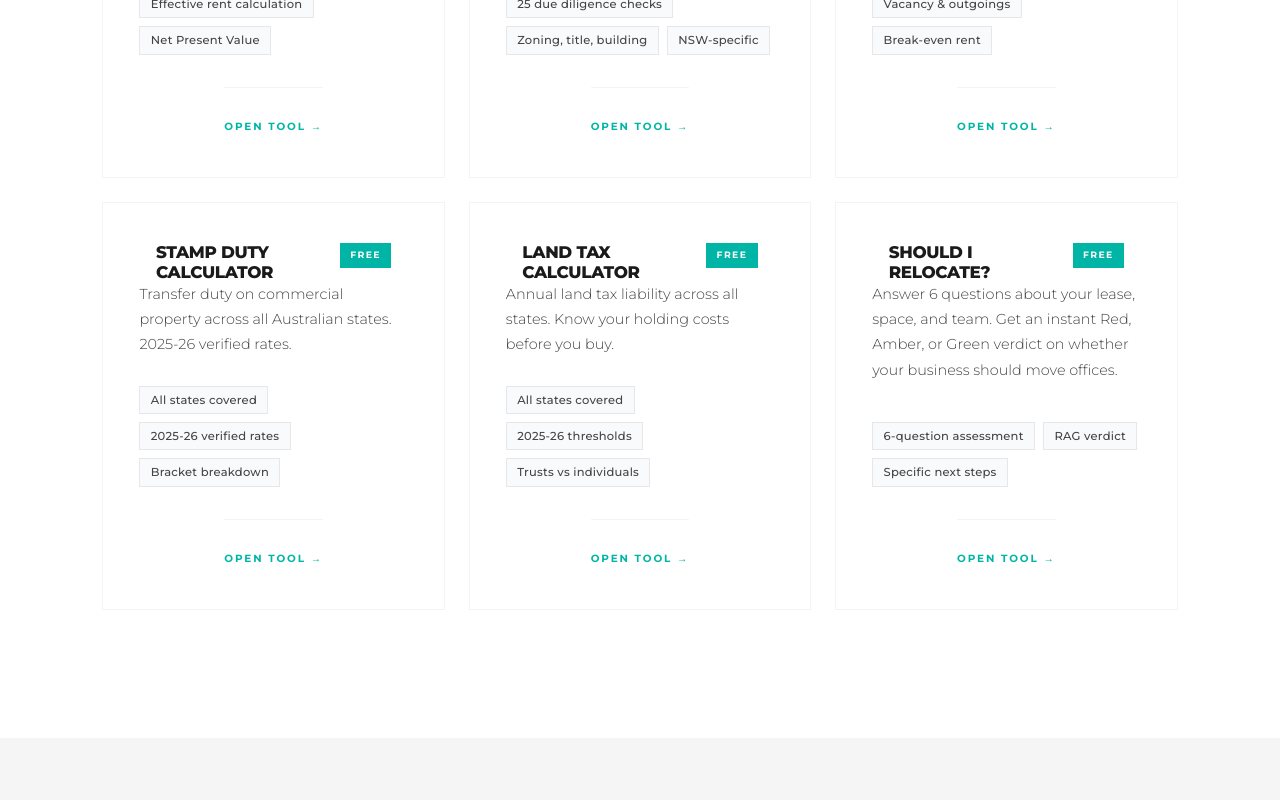
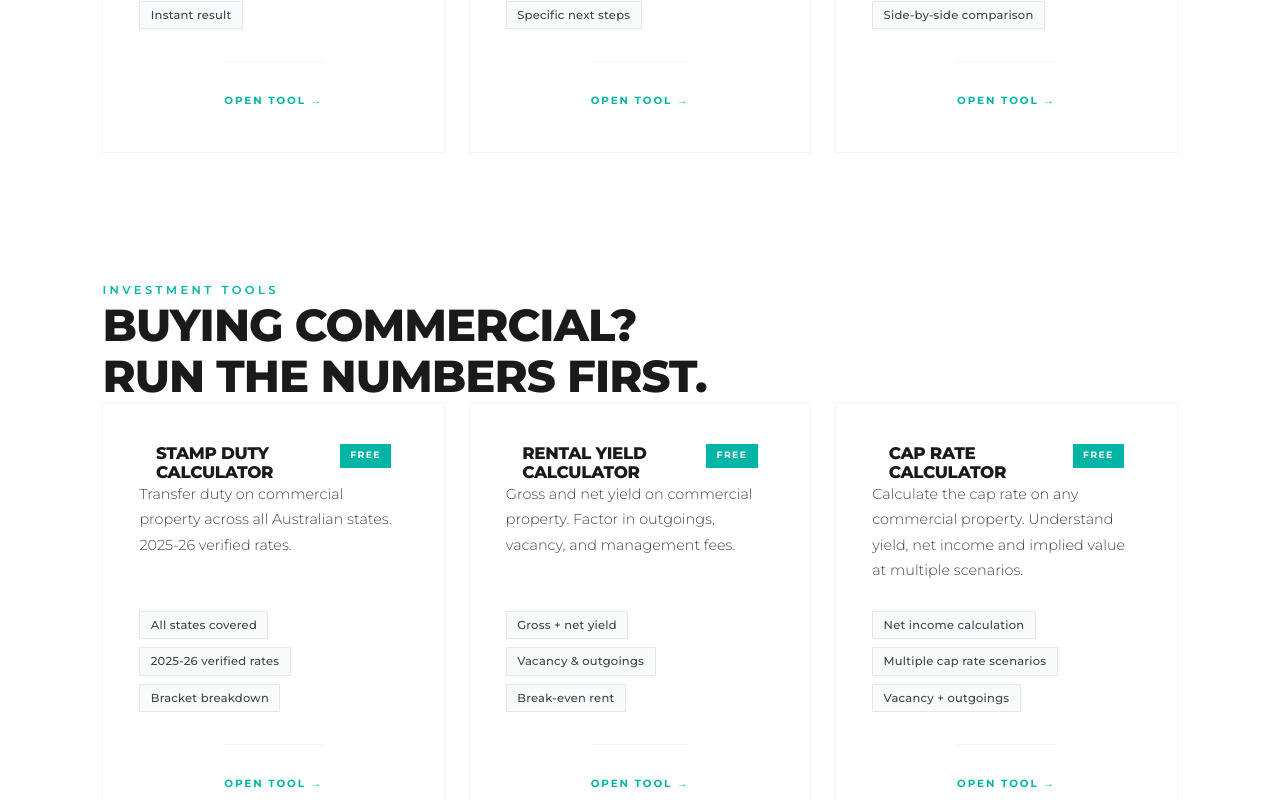
Before and after one commit to yossy-jk/yos-website, a Next.js app: page /resources in a window 1280 px wide. Shown: the part 1520-2320 px from the top of the page. Built offline with nearby package versions, Linux system fonts and the light colour scheme; no server answers.

Commit message:
Show investment tools on resources page — split into Leasing and Investment sections

```diff
--- a/src/app/resources/page.tsx
+++ b/src/app/resources/page.tsx
@@ -23,17 +23,24 @@ export const metadata = {
   },
 }
 
-const tools = [
+const LEASING_TOOLS = [
   { title: 'Lease Risk Checker', description: 'Answer 10 questions and get an instant risk report. We flag the clauses that need attention — and tell you what to negotiate.', href: '/resources/lease-review', features: ['10-question assessment', 'Plain-English risk flags', 'Instant results'] },
   { title: 'Fitout Cost Estimator', description: 'Estimate your fitout cost using real market rates. Full breakdown across Basic, Mid-Range and Premium tiers.', href: '/resources/fitout-estimator', features: ['2026 market rates', 'Three quality tiers', 'Contingency included'] },
+  { title: 'Lease Comparison Tool', description: 'Compare up to three lease options on true occupancy cost — not just face rent. Includes rent-free periods, outgoings and NPV.', href: '/resources/lease-comparison', features: ['3-way comparison', 'Effective rent calculation', 'Net Present Value'] },
+  { title: 'Office Size Calculator', description: 'Work out how much space your team actually needs. Based on headcount, work style, and growth plans.', href: '/resources/office-size-calculator', features: ['Headcount-based', 'Growth buffer included', 'Instant result'] },
+  { title: 'Should I Relocate?', description: 'Answer 6 questions about your lease, space, and team. Get an instant Red, Amber, or Green verdict on whether your business should move offices.', href: '/resources/relocate-quiz', features: ['6-question assessment', 'RAG verdict', 'Specific next steps'] },
+  { title: 'Lease vs Buy Calculator', description: 'Model the true cost of leasing versus buying your commercial premises over 5, 10 and 15 years.', href: '/resources/lease-vs-buy', features: ['5, 10 & 15 year view', 'Equity build included', 'Side-by-side comparison'] },
+]
+
+const INVESTMENT_TOOLS = [
+  { title: 'Stamp Duty Calculator', description: 'Transfer duty on commercial property across all Australian states. 2025-26 verified rates.', href: '/resources/stamp-duty-calculator', features: ['All states covered', '2025-26 verified rates', 'Bracket breakdown'] },
+  { title: 'Rental Yield Calculator', description: 'Gross and net yield on commercial property. Factor in outgoings, vacancy, and management fees.', href: '/resources/rental-yield-calculator', features: ['Gross + net yield', 'Vacancy & outgoings', 'Break-even rent'] },
   { title: 'Cap Rate Calculator', description: 'Calculate the cap rate on any commercial property. Understand yield, net income and implied value at multiple scenarios.', href: '/resources/cap-rate-calculator', features: ['Net income calculation', 'Multiple cap rate scenarios', 'Vacancy + outgoings'] },
-  { title: 'Lease Comparison Tool', description: 'Compare up to three lease options on true occupancy cost — not just face rent. Includes rent-free periods, outgoings and NPV.', href: '/resources/lease-comparison', features: ['3-way comparison', 'Effective rent calculation', 'Net Present Value'] },
+  { title: 'Land Tax Calculator', description: 'Annual land tax liability across all states. Know your holding costs before you buy.', href: '/resources/land-tax-calculator', features: ['All states covered', '2025-26 thresholds', 'Trusts vs individuals'] },
   { title: 'Purchase Checklist', description: 'A 25-point due diligence checklist for commercial property buyers in NSW. Tick off as you go.', href: '/resources/purchase-checklist', features: ['25 due diligence checks', 'Zoning, title, building', 'NSW-specific'] },
-  { title: 'Rental Yield Calculator', description: 'Gross and net yield on commercial property. Factor in outgoings, vacancy, and management fees.', href: '/resources/rental-yield-calculator', features: ['Gross + net yield', 'Vacancy & outgoings', 'Break-even rent'] },
-  { title: 'Stamp Duty Calculator', description: 'Transfer duty on commercial property across all Australian states. 2025-26 verified rates.', href: '/resources/stamp-duty-calculator', features: ['All states covered', '2025-26 verified rates', 'Bracket breakdown'] },
-  { title: 'Land Tax Calculator', description: 'Annual land tax liability across all states. Know your holding costs before you buy.', href: '/resources/land-tax-calculator', features: ['All states covered', '2025-26 thresholds', 'Trusts vs individuals'] },
-  { title: 'Should I Relocate?', description: 'Answer 6 questions about your lease, space, and team. Get an instant Red, Amber, or Green verdict on whether your business should move offices.', href: '/resources/relocate-quiz', features: ['6-question assessment', 'RAG verdict', 'Specific next steps'] },
 ]
+
+const tools = [...LEASING_TOOLS, ...INVESTMENT_TOOLS]
 
 const FILTERS = [
   { id: 'all', label: 'All' },
@@ -72,16 +79,18 @@ export default function ResourcesPage() {
       {/* ─── FREE TOOLS ───────────────────────── */}
       <section className="bg-white" style={{ paddingTop: 'clamp(5rem,10vw,12rem)', paddingBottom: 'clamp(5rem,10vw,12rem)' }}>
         <div className="max-w-screen-xl mx-auto" style={{ paddingLeft: 'clamp(1.5rem,8vw,10rem)', paddingRight: 'clamp(1.5rem,8vw,10rem)' }}>
+
+          {/* Leasing Tools */}
           <FadeIn>
-            <p className="text-teal font-semibold uppercase tracking-[0.3em] mb-5" style={{ fontSize: '0.72rem' }}>Free tools</p>
-            <h2 className="text-near-black font-black uppercase leading-tight tracking-tight mb-10 md:mb-8 md:mb-16"
+            <p className="text-teal font-semibold uppercase tracking-[0.3em] mb-5" style={{ fontSize: '0.72rem' }}>Leasing tools</p>
+            <h2 className="text-near-black font-black uppercase leading-tight tracking-tight mb-10 md:mb-16"
               style={{ fontSize: 'clamp(1.75rem,3.5vw,3.5rem)' }}>
               Built for decisions.<br />Free to use.
             </h2>
           </FadeIn>
 
-          <div className="grid grid-cols-1 lg:grid-cols-2 xl:grid-cols-3 gap-6">
-            {tools.map((tool, i) => (
+          <div className="grid grid-cols-1 lg:grid-cols-2 xl:grid-cols-3 gap-6" style={{ marginBottom: 'clamp(5rem,10vw,10rem)' }}>
+            {LEASING_TOOLS.map((tool, i) => (
               <FadeIn key={tool.title} delay={i * 60}>
                 <Link href={tool.href} className="group no-underline flex flex-col h-full bg-white border border-gray-100 hover:border-teal transition-colors duration-200"
                   style={{ padding: '2.5rem 2.25rem' }}>
@@ -110,6 +119,47 @@ export default function ResourcesPage() {
               </FadeIn>
             ))}
           </div>
+
+          {/* Investment Tools */}
+          <FadeIn>
+            <p className="text-teal font-semibold uppercase tracking-[0.3em] mb-5" style={{ fontSize: '0.72rem' }}>Investment tools</p>
+            <h2 className="text-near-black font-black uppercase leading-tight tracking-tight mb-10 md:mb-16"
+              style={{ fontSize: 'clamp(1.75rem,3.5vw,3.5rem)' }}>
+              Buying commercial?<br />Run the numbers first.
+            </h2>
+          </FadeIn>
+
+          <div className="grid grid-cols-1 lg:grid-cols-2 xl:grid-cols-3 gap-6">
+            {INVESTMENT_TOOLS.map((tool, i) => (
+              <FadeIn key={tool.title} delay={i * 60}>
+                <Link href={tool.href} className="group no-underline flex flex-col h-full bg-white border border-gray-100 hover:border-teal transition-colors duration-200"
+                  style={{ padding: '2.5rem 2.25rem' }}>
+                  <div className="flex items-start justify-between mb-4">
+                    <h3 className="text-near-black font-black uppercase tracking-tight group-hover:text-teal transition-colors"
+                      style={{ fontSize: '1.05rem', maxWidth: '16ch' }}>{tool.title}</h3>
+                    <span className="bg-teal text-white font-bold flex-shrink-0 ml-3"
+                      style={{ fontSize: '0.58rem', letterSpacing: '0.15em', padding: '0.3rem 0.65rem', textTransform: 'uppercase' }}>Free</span>
+                  </div>
+                  <p className="text-charcoal font-light leading-relaxed flex-1"
+                    style={{ fontSize: '0.9rem', lineHeight: 1.75, marginBottom: '1.75rem' }}>{tool.description}</p>
+                  <div className="flex flex-wrap gap-2" style={{ marginBottom: '2rem' }}>
+                    {tool.features.map((f) => (
+                      <span key={f}
+                        className="text-charcoal font-medium border border-gray-200 bg-gray-50"
+                        style={{ fontSize: '0.72rem', letterSpacing: '0.02em', padding: '0.25rem 0.65rem' }}>
+                        {f}
+                      </span>
+                    ))}
+                  </div>
+                  <div style={{ paddingTop: '1.5rem', borderTop: '1px solid #F3F4F6', marginTop: 'auto' }}>
+                    <span className="text-teal font-bold uppercase tracking-widest group-hover:text-dark-teal transition-colors"
+                      style={{ fontSize: '0.65rem', letterSpacing: '0.18em' }}>Open tool →</span>
+                  </div>
+                </Link>
+              </FadeIn>
+            ))}
+          </div>
+
         </div>
       </section>
 
```
